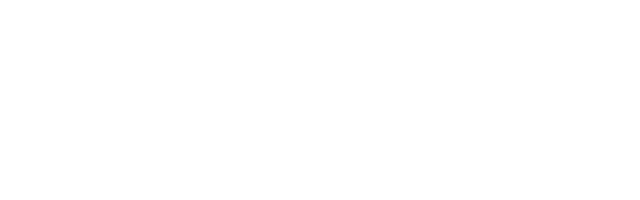
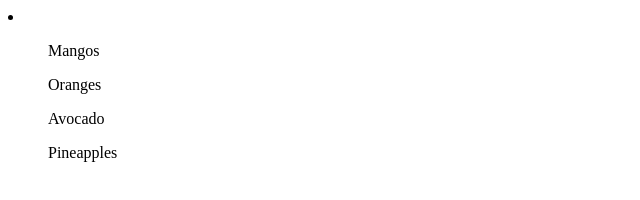
Before and after one commit to monkeid/Github-Tutorial-Classes, a plain HTML site: page index.html in a window 1280 px wide. Shown: the whole page, without its empty margins (0-640 px from the left). Drawn offline with Linux system fonts and the light colour scheme.

Commit message:
second class2

```diff
--- a/index.html
+++ b/index.html
@@ -3,9 +3,14 @@
 <head>
     <meta charset="UTF-8">
     <meta name="viewport" content="width=device-width, initial-scale=1.0">
-    <title>Document</title>
+    <title></title>
 </head>
 <body>
-
+    <li>
+        <ol>Mangos</ol>
+        <ol>Oranges</ol>
+        <ol>Avocado</ol>
+        <ol>Pineapples</ol>
+    </li>
 </body>
 </html>
```
